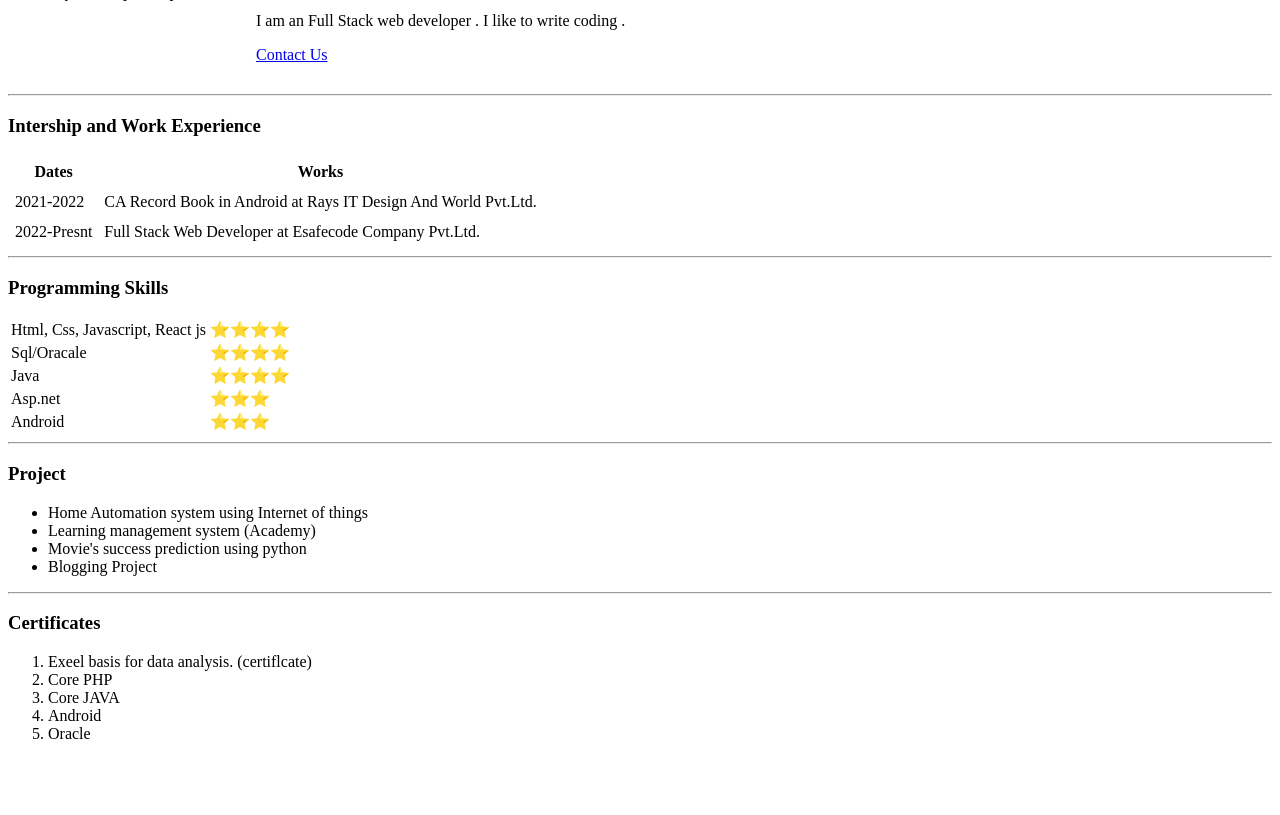
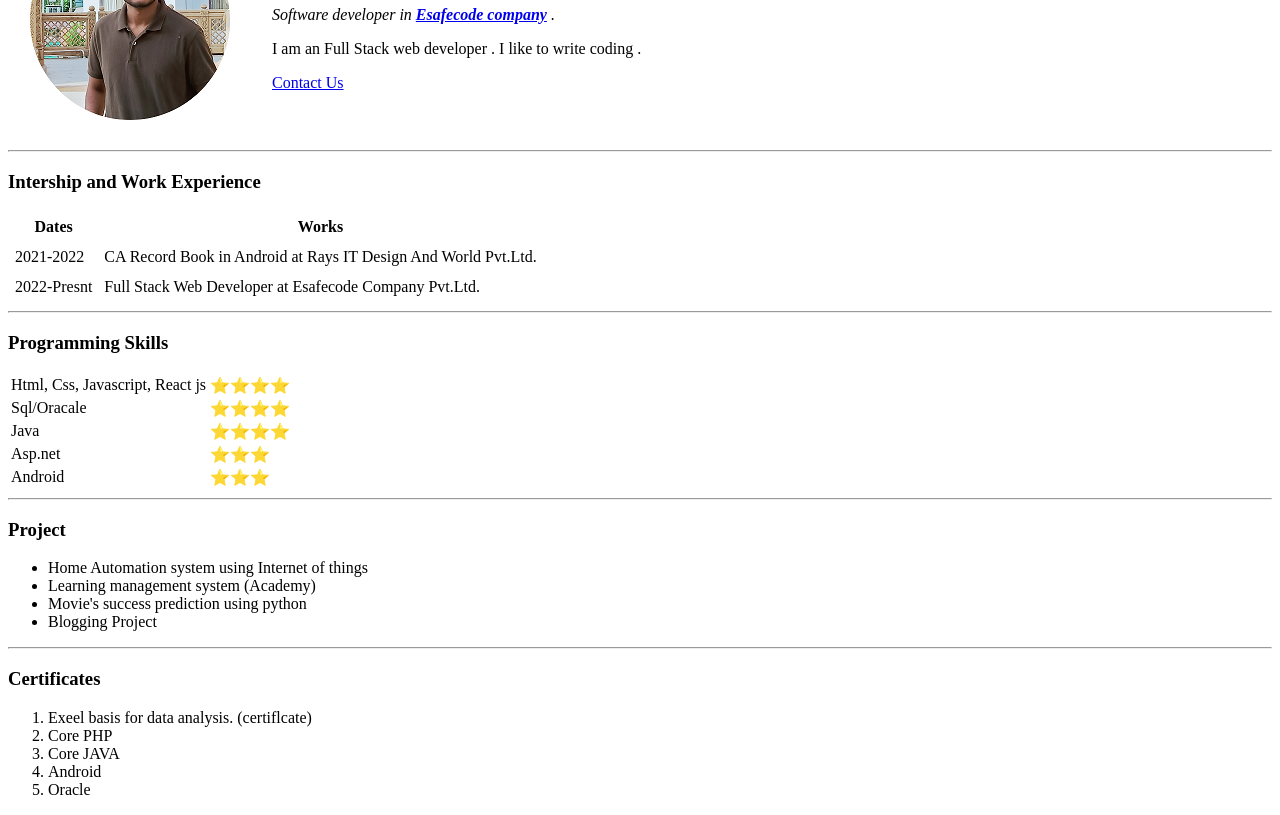
Before and after one commit to Darshi1/cv, a plain HTML site: page index.html in a window 1280 px wide. Shown: the part 110-925 px from the top of the page. Before the commit the page ends 869 px from the top, so only its background shows below. Drawn offline with Linux system fonts and the light colour scheme.

Commit message:
add folder images

```diff
--- a/index.html
+++ b/index.html
@@ -8,7 +8,7 @@
 <body >
 <table cellpadding="20">
 <tr>
-<td><img src="darshijain.png" alt="Priyadarshi profile picture"></td>
+<td><img src="images/darshijain.png" alt="Priyadarshi profile picture"></td>
 <td><h1>Priyadarshi jain</h1>
 <p><em>Software developer in <strong><a href ="http://www.esafecode.com/"> Esafecode company</a> </strong>.</em></p>
 <p>I am an Full Stack web developer . I like to write coding .</p>
```
